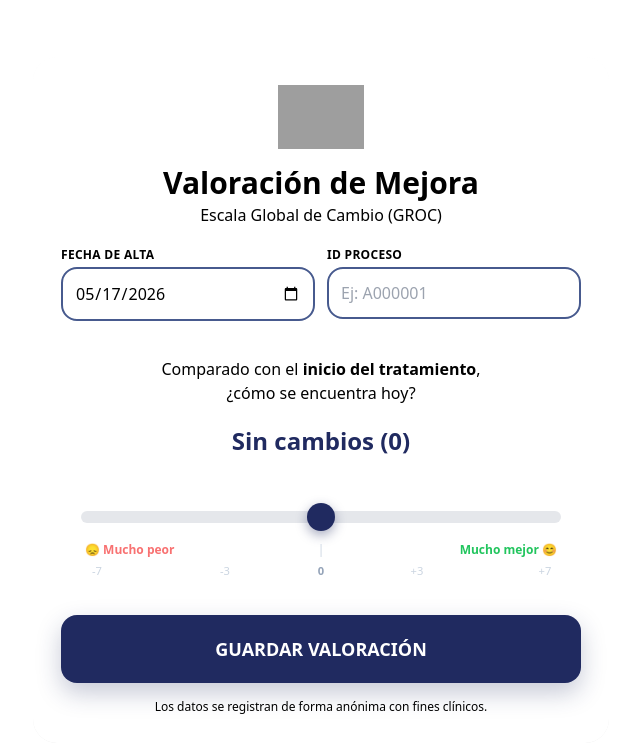
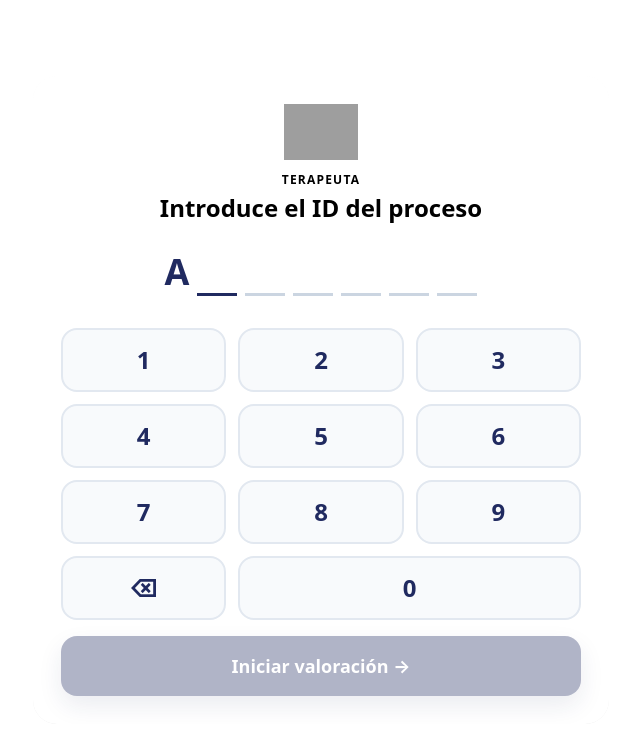
Before and after one commit to physiodevapp/kiosco-groc, a plain HTML site: page index.html in a window 1280 px wide. Shown: the whole page, without its empty margins (319-959 px from the left). Drawn offline with nearby package versions, Linux system fonts and the light colour scheme; grey boxes are pictures that could not be loaded.

Commit message:
feat: two-screen kiosk — fisio numpad, patient slider only, auto date

```diff
--- a/index.html
+++ b/index.html
@@ -22,9 +22,9 @@
       transition: all 0.2s ease;
       cursor: pointer;
     }
-    .btn-brand:hover  { background-color: var(--brand-700); transform: translateY(-1px); }
-    .btn-brand:active { transform: scale(0.96); background-color: var(--brand-700); }
-    .btn-brand:disabled { cursor: not-allowed; }
+    .btn-brand:hover    { background-color: var(--brand-700); transform: translateY(-1px); }
+    .btn-brand:active   { transform: scale(0.96); background-color: var(--brand-700); }
+    .btn-brand:disabled { cursor: not-allowed; opacity: 0.35; transform: none; }
 
     .text-brand     { color: var(--brand-600); }
     .bg-brand-light { background-color: var(--brand-100); }
@@ -33,7 +33,6 @@
 
     /* Kiosco */
     * { -webkit-user-select: none; user-select: none; }
-    input, textarea { -webkit-user-select: text; user-select: text; }
 
     html, body {
       margin: 0; padding: 0;
@@ -92,7 +91,7 @@
     body > div[style*="padding-top"],
     body > div[style*="margin-top"] { display: none !important; }
 
-    /* ── Modal personalizado ── */
+    /* ── Modal ── */
     #custom-modal {
       position: fixed; inset: 0;
       background: rgba(15, 23, 60, 0.45);
@@ -115,34 +114,58 @@
     }
     #custom-modal.visible .modal-box { transform: scale(1); }
 
-    /* ── Aviso "slider sin mover" ── */
-    #aviso-slider {
-      transition: opacity 0.3s ease;
-    }
+    /* ── Aviso slider ── */
+    #aviso-slider { transition: opacity 0.3s ease; }
     #aviso-slider.oculto { opacity: 0; pointer-events: none; }
 
     /* ── Track coloreado dinámicamente ── */
-    #valorGroc {
-      --pct: 50%;   /* valor inicial: 0 → (0+7)/14 = 50% */
+    #valorGroc { --pct: 50%; }
+    #valorGroc.neutro::-webkit-slider-runnable-track    { background: #E5E7EB; }
+    #valorGroc.positivo::-webkit-slider-runnable-track  { background: linear-gradient(to right, #E5E7EB 50%, #16a34a 50%, #16a34a var(--pct), #E5E7EB var(--pct)); }
+    #valorGroc.negativo::-webkit-slider-runnable-track  { background: linear-gradient(to right, #E5E7EB var(--pct), #dc2626 var(--pct), #dc2626 50%, #E5E7EB 50%); }
+
+    /* ── Teclado numérico ── */
+    .numpad-btn {
+      background: #F8FAFC;
+      border: 2px solid #E2E8F0;
+      border-radius: 1rem;
+      font-size: 1.5rem;
+      font-weight: 700;
+      color: var(--brand-600);
+      transition: all 0.1s ease;
+      cursor: pointer;
+      display: flex;
+      align-items: center;
+      justify-content: center;
+      height: 64px;
     }
-    /* Estado neutro (0) */
-    #valorGroc.neutro::-webkit-slider-runnable-track  { background: linear-gradient(to right, #E5E7EB var(--pct), #E5E7EB var(--pct)); }
-    /* Estado positivo — verde desde el centro (50%) hasta el thumb */
-    #valorGroc.positivo::-webkit-slider-runnable-track { background: linear-gradient(to right, #E5E7EB 50%, #16a34a 50%, #16a34a var(--pct), #E5E7EB var(--pct)); }
-    /* Estado negativo — rojo desde el thumb hasta el centro (50%) */
-    #valorGroc.negativo::-webkit-slider-runnable-track { background: linear-gradient(to right, #E5E7EB var(--pct), #dc2626 var(--pct), #dc2626 50%, #E5E7EB 50%); }
+    .numpad-btn:active { background: var(--brand-100); transform: scale(0.94); border-color: var(--brand-500); }
+
+    /* ── Slots del ID ── */
+    .id-slot {
+      width: 2.5rem;
+      height: 3rem;
+      border-bottom: 3px solid #CBD5E1;
+      display: flex;
+      align-items: center;
+      justify-content: center;
+      font-size: 1.75rem;
+      font-weight: 800;
+      color: var(--brand-600);
+      transition: border-color 0.15s;
+    }
+    .id-slot.activo { border-color: var(--brand-600); }
+    .id-slot.lleno  { border-color: var(--brand-500); color: var(--brand-600); }
   </style>
 </head>
 
 <body class="bg-gradient-to-br from-slate-100 to-blue-50">
 
-  <!-- MODAL DE ERROR -->
+  <!-- MODAL -->
   <div id="custom-modal">
     <div class="modal-box">
       <div class="flex justify-center mb-3">
-        <div id="modal-icon-wrap" class="w-14 h-14 rounded-full flex items-center justify-center">
-          <!-- El icono se inyecta por JS según el tipo -->
-        </div>
+        <div id="modal-icon-wrap" class="w-14 h-14 rounded-full flex items-center justify-center"></div>
       </div>
       <p id="modal-msg" class="text-slate-700 text-sm font-medium mb-5 leading-relaxed"></p>
       <button onclick="cerrarModal()"
@@ -152,15 +175,68 @@
     </div>
   </div>
 
-  <!-- CARD PRINCIPAL -->
   <div class="card-wrapper">
     <div class="bg-white shadow-2xl rounded-3xl w-full max-w-xl animate__animated animate__fadeIn">
 
-      <!-- FORMULARIO -->
-      <div id="form-content" class="p-4 sm:p-7">
+      <!-- ── PANTALLA 1: FISIO ── -->
+      <div id="fisio-screen" class="p-4 sm:p-7">
 
-        <!-- Header -->
-        <div class="text-center mb-3 sm:mb-5">
+        <div class="text-center mb-4 sm:mb-6">
+          <div class="flex justify-center mb-2 sm:mb-3">
+            <img
+              src="https://www.clinicauniversitarialasalle.es/wp-content/uploads/2024/08/la-salle.png"
+              alt="Clínica Universitaria La Salle"
+              class="h-10 sm:h-14 w-auto object-contain"
+              loading="eager"
+            >
+          </div>
+          <p class="text-xs font-semibold text-slate-400 uppercase tracking-widest mb-1">Terapeuta</p>
+          <h1 class="text-lg sm:text-2xl font-bold text-slate-800">Introduce el ID del proceso</h1>
+        </div>
+
+        <!-- Display ID -->
+        <div class="flex items-end justify-center gap-2 mb-6 sm:mb-8">
+          <span class="text-4xl font-black text-brand pb-1">A</span>
+          <div class="flex gap-2">
+            <div class="id-slot activo" id="slot-0"></div>
+            <div class="id-slot" id="slot-1"></div>
+            <div class="id-slot" id="slot-2"></div>
+            <div class="id-slot" id="slot-3"></div>
+            <div class="id-slot" id="slot-4"></div>
+            <div class="id-slot" id="slot-5"></div>
+          </div>
+        </div>
+
+        <!-- Numpad -->
+        <div class="grid grid-cols-3 gap-2 sm:gap-3 mb-4">
+          <button class="numpad-btn" onclick="pulsarDigito('1')">1</button>
+          <button class="numpad-btn" onclick="pulsarDigito('2')">2</button>
+          <button class="numpad-btn" onclick="pulsarDigito('3')">3</button>
+          <button class="numpad-btn" onclick="pulsarDigito('4')">4</button>
+          <button class="numpad-btn" onclick="pulsarDigito('5')">5</button>
+          <button class="numpad-btn" onclick="pulsarDigito('6')">6</button>
+          <button class="numpad-btn" onclick="pulsarDigito('7')">7</button>
+          <button class="numpad-btn" onclick="pulsarDigito('8')">8</button>
+          <button class="numpad-btn" onclick="pulsarDigito('9')">9</button>
+          <button class="numpad-btn" onclick="borrarDigito()">⌫</button>
+          <button class="numpad-btn col-span-2" onclick="pulsarDigito('0')">0</button>
+        </div>
+
+        <button onclick="confirmarId()" id="btnConfirmar"
+          class="btn-brand shadow-brand w-full text-white font-bold py-4 rounded-2xl text-base sm:text-lg"
+          disabled>
+          Iniciar valoración →
+        </button>
+      </div>
+
+      <!-- ── PANTALLA 2: PACIENTE ── -->
+      <div id="patient-screen" class="hidden p-4 sm:p-7">
+
+        <div class="relative text-center mb-3 sm:mb-5">
+          <button onclick="volverAlId()"
+            class="absolute left-0 top-0 text-xs text-slate-300 hover:text-slate-500 transition-colors py-1 px-2 rounded-lg">
+            ← Cambiar ID
+          </button>
           <div class="flex justify-center mb-2 sm:mb-4">
             <img
               src="https://www.clinicauniversitarialasalle.es/wp-content/uploads/2024/08/la-salle.png"
@@ -173,36 +249,17 @@
           <p class="text-slate-400 text-xs sm:text-base mt-0.5">Escala Global de Cambio (GROC)</p>
         </div>
 
-        <!-- Inputs -->
-        <div class="grid grid-cols-2 gap-3 mb-3 sm:mb-4">
-          <div>
-            <label class="block text-xs font-bold text-slate-500 uppercase tracking-wide mb-1">Fecha de alta</label>
-            <input type="date" id="fechaFin"
-              class="w-full p-3 bg-slate-50 border-2 border-slate-100 rounded-2xl border-brand focus:bg-white outline-none transition-all text-slate-700 text-sm sm:text-base">
-          </div>
-          <div>
-            <label class="block text-xs font-bold text-slate-500 uppercase tracking-wide mb-1">ID Proceso</label>
-            <input type="text" id="idProceso"
-              placeholder="Ej: A000001"
-              maxlength="50"
-              pattern="[\w\s\-]+"
-              class="w-full p-3 bg-slate-50 border-2 border-slate-100 rounded-2xl border-brand focus:bg-white outline-none transition-all text-slate-700 text-sm sm:text-base">
-          </div>
-        </div>
-
         <!-- Escala GROC -->
         <div class="bg-slate-50 rounded-2xl p-3 sm:p-5 mb-3 sm:mb-4">
           <p class="text-center text-xs sm:text-base font-medium text-slate-600 mb-2 sm:mb-5 leading-snug">
             Comparado con el <strong>inicio del tratamiento</strong>,<br>¿cómo se encuentra hoy?
           </p>
 
-          <!-- Valor actual -->
           <div id="labelDisplay"
             class="text-center text-base sm:text-2xl font-bold text-brand mb-2 sm:mb-5 min-h-6">
             Sin cambios (0)
           </div>
 
-          <!-- Aviso si el slider no se ha movido -->
           <div id="aviso-slider"
             class="oculto text-center text-xs font-semibold text-amber-500 mb-2 flex items-center justify-center gap-1">
             <svg xmlns="http://www.w3.org/2000/svg" class="h-4 w-4 inline-block" fill="none" viewBox="0 0 24 24" stroke="currentColor">
@@ -212,19 +269,15 @@
             Mueve el slider para confirmar que el valor es correcto
           </div>
 
-          <!-- Slider -->
           <input type="range" id="valorGroc" min="-7" max="7" value="0" step="1"
             oninput="updateLabel(this.value)" class="mb-2 cursor-pointer neutro">
 
-          <!-- Extremos — línea central posicionada al 50% exacto -->
           <div style="position:relative; display:flex; justify-content:space-between; font-size:0.75rem; font-weight:700; padding: 0 0.25rem;">
             <span style="color:#f87171;">😞 Mucho peor</span>
             <span style="color:#22c55e;">Mucho mejor 😊</span>
-            <!-- Línea vertical anclada al 50% del contenedor, alineada con el thumb en 0 -->
             <span style="position:absolute; left:50%; transform:translateX(-50%); color:#cbd5e1; font-weight:400; pointer-events:none;">|</span>
           </div>
 
-          <!-- Escala numérica — 15 columnas iguales, una por cada stop del slider -->
           <div style="display:grid;grid-template-columns:repeat(15,1fr);font-size:0.7rem;color:#CBD5E1;margin-top:0.25rem;text-align:center;">
             <span>-7</span>
             <span></span><span></span><span></span>
@@ -238,7 +291,6 @@
           </div>
         </div>
 
-        <!-- Indicador de estado del envío -->
         <div id="status-bar" class="hidden mb-3 text-center text-xs font-medium text-slate-400 flex items-center justify-center gap-2">
           <svg class="animate-spin h-4 w-4 text-brand-500" xmlns="http://www.w3.org/2000/svg" fill="none" viewBox="0 0 24 24">
             <circle class="opacity-25" cx="12" cy="12" r="10" stroke="currentColor" stroke-width="4"></circle>
@@ -247,19 +299,17 @@
           <span id="status-msg">Guardando…</span>
         </div>
 
-        <!-- Botón Enviar -->
         <button onclick="enviarDatos()" id="btnEnviar"
           class="btn-brand shadow-brand w-full text-white font-bold py-4 sm:py-5 rounded-2xl text-base sm:text-lg">
           GUARDAR VALORACIÓN
         </button>
 
-        <!-- Aviso privacidad -->
         <p class="text-center text-xs text-slate-300 mt-2 sm:mt-4">
           Los datos se registran de forma anónima con fines clínicos.
         </p>
       </div>
 
-      <!-- PANTALLA ÉXITO -->
+      <!-- ── PANTALLA ÉXITO ── -->
       <div id="success-content" class="hidden p-6 sm:p-10 text-center">
         <div class="animate__animated animate__zoomIn">
           <div class="bg-green-100 w-24 h-24 rounded-full flex items-center justify-center mx-auto mb-6">
@@ -305,24 +355,61 @@
       "-7": "Muchísimo peor (-7)"
     };
 
-    // ── Estado del slider ───────────────────────────────────────
-    let sliderMovido = false;
-    let timeoutEnvio = null;
+    // ── Estado ─────────────────────────────────────────────────
+    let sliderMovido  = false;
+    let timeoutEnvio  = null;
+    let digitosId     = [];
+
+    // ── Numpad ─────────────────────────────────────────────────
+    function pulsarDigito(d) {
+      if (digitosId.length >= 6) return;
+      digitosId.push(d);
+      actualizarDisplayId();
+    }
+
+    function borrarDigito() {
+      if (digitosId.length === 0) return;
+      digitosId.pop();
+      actualizarDisplayId();
+    }
+
+    function actualizarDisplayId() {
+      for (let i = 0; i < 6; i++) {
+        const slot = document.getElementById('slot-' + i);
+        if (i < digitosId.length) {
+          slot.innerText = digitosId[i];
+          slot.classList.remove('activo');
+          slot.classList.add('lleno');
+        } else {
+          slot.innerText = '';
+          slot.classList.remove('lleno');
+          slot.classList.toggle('activo', i === digitosId.length);
+        }
+      }
+      document.getElementById('btnConfirmar').disabled = digitosId.length !== 6;
+    }
+
+    function confirmarId() {
+      if (digitosId.length !== 6) return;
+      document.getElementById('fisio-screen').classList.add('hidden');
+      document.getElementById('patient-screen').classList.remove('hidden');
+    }
+
+    function volverAlId() {
+      document.getElementById('patient-screen').classList.add('hidden');
+      document.getElementById('fisio-screen').classList.remove('hidden');
+    }
 
     // ── updateLabel ─────────────────────────────────────────────
     function updateLabel(val) {
       val = parseInt(val, 10);
       sliderMovido = true;
-
-      // Oculta el aviso si lo había
       document.getElementById('aviso-slider').classList.add('oculto');
 
       const display = document.getElementById('labelDisplay');
       display.innerText = etiquetas[String(val)];
 
       const slider = document.getElementById('valorGroc');
-
-      // Porcentaje para el track coloreado
       const pct = ((val + 7) / 14 * 100).toFixed(1) + '%';
       slider.style.setProperty('--pct', pct);
 
@@ -340,35 +427,24 @@
 
     // ── enviarDatos ─────────────────────────────────────────────
     function enviarDatos() {
-      const idProceso = document.getElementById('idProceso').value.trim();
-      const fechaFin  = document.getElementById('fechaFin').value;
-
-      // Validaciones en cliente
-      if (!idProceso || !fechaFin) {
-        mostrarModal('Por favor, rellene el ID del proceso y la fecha de alta.', 'error');
-        return;
-      }
-
-      if (!/^[\w\s\-]{2,50}$/i.test(idProceso)) {
-        mostrarModal('El ID de proceso solo puede contener letras, números, espacios y guiones (2-50 caracteres).', 'error');
-        return;
-      }
-
-      // Aviso si el slider no se ha movido (valor 0 sin interacción)
       if (!sliderMovido) {
         document.getElementById('aviso-slider').classList.remove('oculto');
-        // Permite continuar tras confirmación: mostramos modal
         mostrarModal(
           'El slider está en 0 (Sin cambios). ¿Es correcto? Si es así, pulsa "Aceptar" y luego "Guardar" de nuevo.',
           'aviso'
         );
-        sliderMovido = true; // la segunda vez ya no avisa
+        sliderMovido = true;
         return;
       }
 
+      const idProceso = 'A' + digitosId.join('');
+      const hoy = new Date();
+      const fechaFin = hoy.getFullYear() + '-' +
+        String(hoy.getMonth() + 1).padStart(2, '0') + '-' +
+        String(hoy.getDate()).padStart(2, '0');
+
       bloquearUI(true);
 
-      // ── Timeout de seguridad: 15 s ──────────────────────────
       timeoutEnvio = setTimeout(() => {
         mostrarModal('La conexión está tardando demasiado. Comprueba la red e inténtalo de nuevo.', 'error');
         bloquearUI(false);
@@ -389,18 +465,13 @@
           mostrarModal('Error de comunicación: ' + err.message, 'error');
           bloquearUI(false);
         })
-        .guardarRespuesta({
-          fechaFin,
-          idProceso,
-          valorGroc: document.getElementById('valorGroc').value
-        });
+        .guardarRespuesta({ fechaFin, idProceso, valorGroc: document.getElementById('valorGroc').value });
     }
 
     // ── bloquearUI ──────────────────────────────────────────────
     function bloquearUI(bloqueado) {
       const btn       = document.getElementById('btnEnviar');
       const statusBar = document.getElementById('status-bar');
-
       if (bloqueado) {
         btn.disabled = true;
         btn.innerText = 'GUARDANDO…';
@@ -419,7 +490,7 @@
 
     // ── mostrarExito ────────────────────────────────────────────
     function mostrarExito() {
-      document.getElementById('form-content').classList.add('hidden');
+      document.getElementById('patient-screen').classList.add('hidden');
       document.getElementById('success-content').classList.remove('hidden');
 
       let segundos = 5;
@@ -433,49 +504,42 @@
         if (segundos <= 0) clearInterval(intervalo);
       }, 1000);
 
-      setTimeout(() => {
-        resetFormulario();
-      }, 5000);
+      setTimeout(() => resetFormulario(), 5000);
     }
 
     // ── resetFormulario ─────────────────────────────────────────
     function resetFormulario() {
-      document.getElementById('form-content').classList.remove('hidden');
       document.getElementById('success-content').classList.add('hidden');
+      document.getElementById('patient-screen').classList.add('hidden');
+      document.getElementById('fisio-screen').classList.remove('hidden');
 
-      document.getElementById('idProceso').value = '';
-      document.getElementById('fechaFin').valueAsDate = new Date();
+      digitosId = [];
+      actualizarDisplayId();
+
       document.getElementById('valorGroc').value = 0;
-      sliderMovido = false;
-
       document.getElementById('aviso-slider').classList.add('oculto');
       document.getElementById('status-bar').classList.add('hidden');
       document.getElementById('status-bar').classList.remove('flex');
       updateLabel(0);
+      sliderMovido = false;
       bloquearUI(false);
     }
 
-    // ── Modal (tipo: 'error' | 'aviso') ─────────────────────────
+    // ── Modal ───────────────────────────────────────────────────
     function mostrarModal(msg, tipo = 'error') {
       document.getElementById('modal-msg').innerText = msg;
-
       const wrap = document.getElementById('modal-icon-wrap');
       if (tipo === 'aviso') {
         wrap.className = 'bg-amber-100 w-14 h-14 rounded-full flex items-center justify-center';
-        wrap.innerHTML = `
-          <svg xmlns="http://www.w3.org/2000/svg" class="h-7 w-7 text-amber-500" fill="none" viewBox="0 0 24 24" stroke="currentColor">
-            <path stroke-linecap="round" stroke-linejoin="round" stroke-width="2.5"
-              d="M12 9v4m0 4h.01M10.29 3.86L1.82 18a2 2 0 001.71 3h16.94a2 2 0 001.71-3L13.71 3.86a2 2 0 00-3.42 0z"/>
-          </svg>`;
+        wrap.innerHTML = `<svg xmlns="http://www.w3.org/2000/svg" class="h-7 w-7 text-amber-500" fill="none" viewBox="0 0 24 24" stroke="currentColor">
+          <path stroke-linecap="round" stroke-linejoin="round" stroke-width="2.5"
+            d="M12 9v4m0 4h.01M10.29 3.86L1.82 18a2 2 0 001.71 3h16.94a2 2 0 001.71-3L13.71 3.86a2 2 0 00-3.42 0z"/></svg>`;
       } else {
         wrap.className = 'bg-red-100 w-14 h-14 rounded-full flex items-center justify-center';
-        wrap.innerHTML = `
-          <svg xmlns="http://www.w3.org/2000/svg" class="h-7 w-7 text-red-500" fill="none" viewBox="0 0 24 24" stroke="currentColor">
-            <path stroke-linecap="round" stroke-linejoin="round" stroke-width="2.5"
-              d="M12 9v4m0 4h.01M10.29 3.86L1.82 18a2 2 0 001.71 3h16.94a2 2 0 001.71-3L13.71 3.86a2 2 0 00-3.42 0z"/>
-          </svg>`;
+        wrap.innerHTML = `<svg xmlns="http://www.w3.org/2000/svg" class="h-7 w-7 text-red-500" fill="none" viewBox="0 0 24 24" stroke="currentColor">
+          <path stroke-linecap="round" stroke-linejoin="round" stroke-width="2.5"
+            d="M12 9v4m0 4h.01M10.29 3.86L1.82 18a2 2 0 001.71 3h16.94a2 2 0 001.71-3L13.71 3.86a2 2 0 00-3.42 0z"/></svg>`;
       }
-
       document.getElementById('custom-modal').classList.add('visible');
     }
 
@@ -485,9 +549,9 @@
 
     // ── Inicio ──────────────────────────────────────────────────
     window.onload = () => {
-      document.getElementById('fechaFin').valueAsDate = new Date();
+      actualizarDisplayId();
       updateLabel(0);
-      sliderMovido = false; // garantiza el estado inicial aunque updateLabel lo ponga a true
+      sliderMovido = false;
     };
   </script>
 </body>
```
